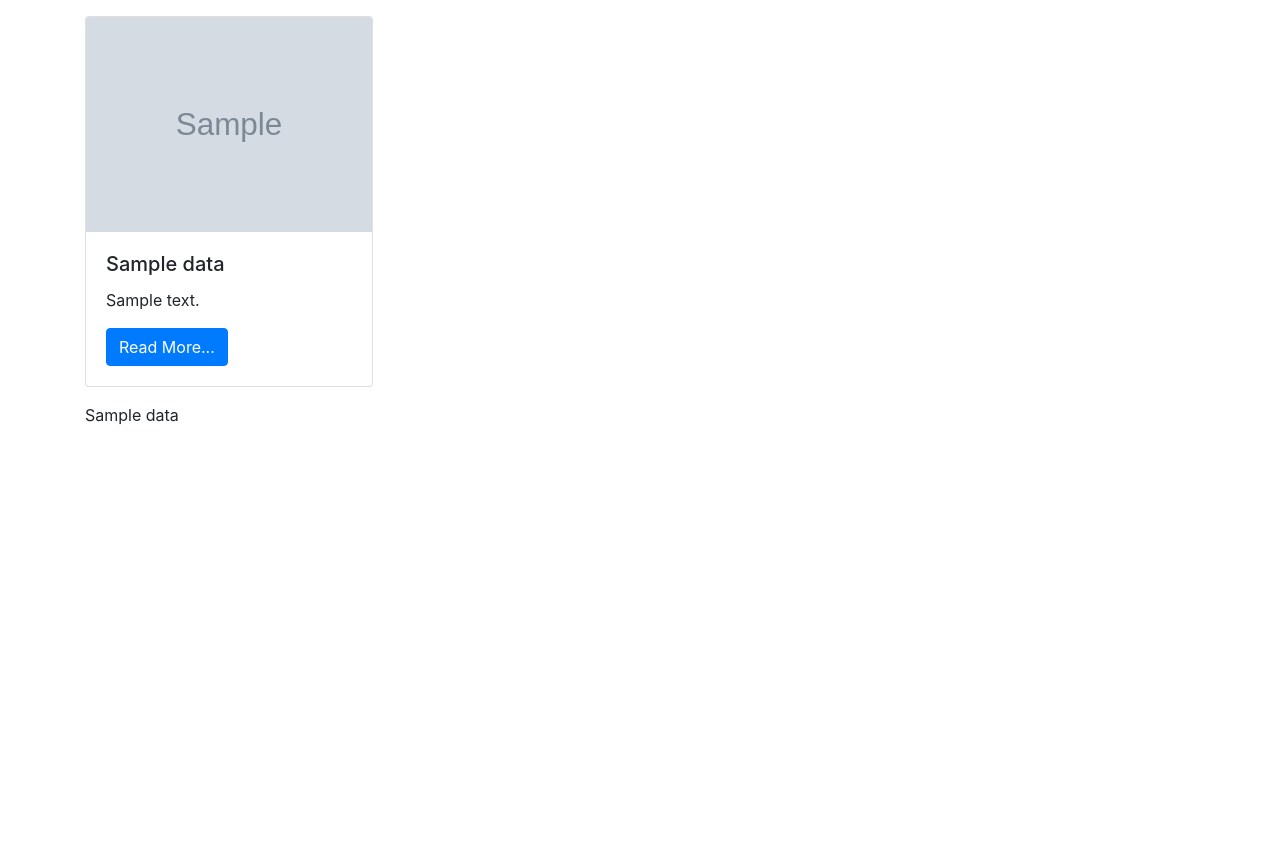
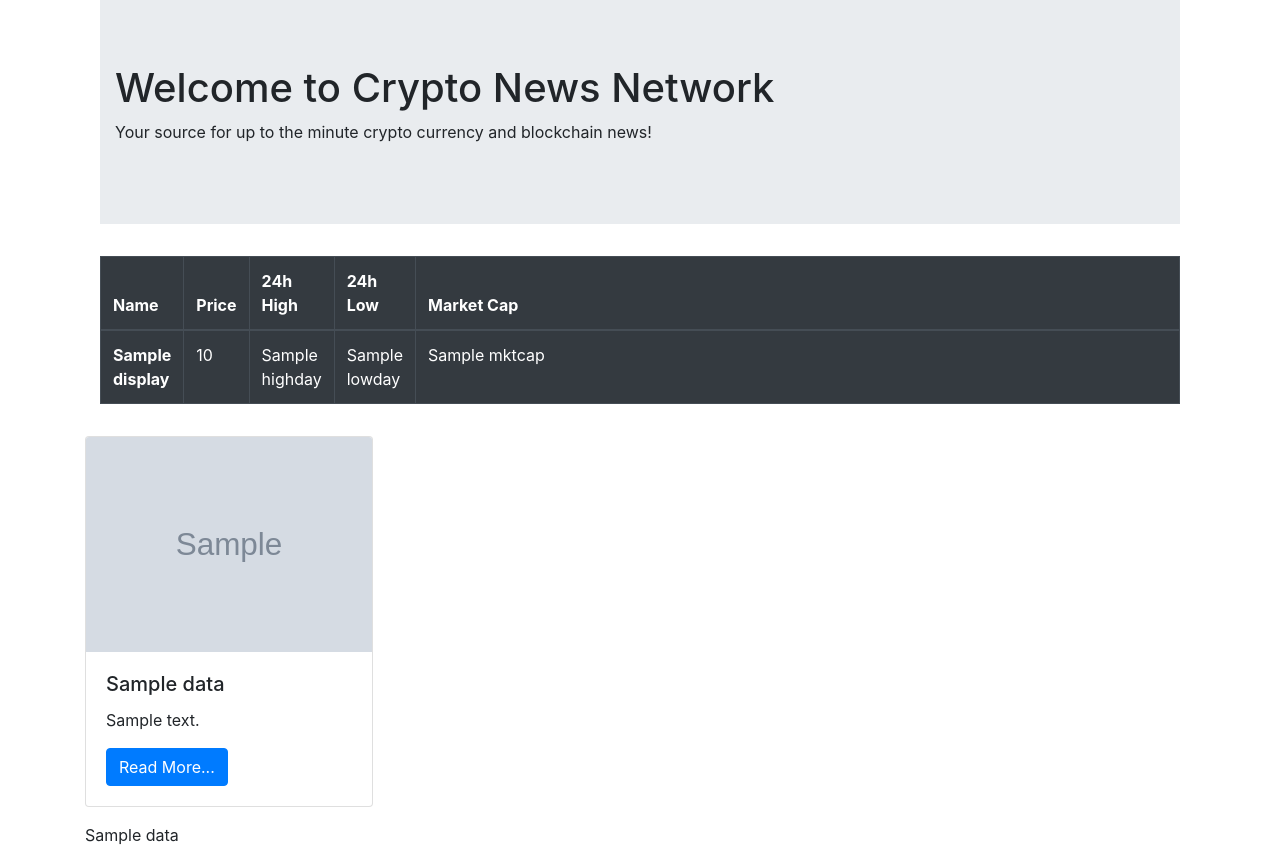
Before and after one commit to Mwangik/Cryptonews, a Django app: template app/crypto/templates/index.html in a window 1280 px wide. Shown: the part 56-903 px from the top of the page. Before the commit the page ends 481 px from the top, so only its background shows below. Run offline with Django 3.2, Linux system fonts and the light colour scheme; the template is opened without the code that fills it: most values are stand-ins (such as "Sample title", 1, 10 or a date in 2020); grey boxes marked "Sample" are stand-in pictures; parts of the project's set-up code (start-up, migrations or seed data) failed here and were passed over; some libraries are stand-ins or nearby versions.

Commit message:
added price table and jumbotron

```diff
--- a/app/crypto/templates/index.html
+++ b/app/crypto/templates/index.html
@@ -1,8 +1,48 @@
 {% extends 'base.html' %}
 
 {% block content%}
+    <div class="container">
+        <div class="row">
+            <div class="col-sm-12 ">
+     <div class="jumbotron jumbotron-fluid ">
+        <div class="container jumbo ">
+          <h1 class="display-5 text-align-center">Welcome to Crypto News Network</h1>
+          <p>Your source for up to the minute crypto currency and blockchain news!</p>
+        </div>
+      </div>
+
+      <div class="table-responsive">
+
+      <table class="table table-dark table-bordered">
+            <thead>
+              <tr>
+                <th scope="col">Name</th>
+                <th scope="col">Price</th>
+                <th scope="col">24h High</th>
+                <th scope="col">24h Low</th>
+                <th class="col">Market Cap</th>
+              </tr>
+            </thead>
+            <tbody>
+            {% for k,v in price.DISPLAY.items %}
+              <tr>
+                <th scope="row"> {{ k }} </th>
+                <td>{{ v.USD.PRICE }}</td>
+                <td>{{ v.USD.HIGHDAY }}</td>
+                <td> {{ v.USD.LOWDAY }}</td>
+                <td>{{ v.USD.MKTCAP }}</td>
+              </tr>
+            {% endfor %}
+        </tbody>
+          </table>
+        </div>
+    </div>
+    </div>
+</div>
+
 
  <div class="row">
+
         {% for data in api.Data %}
         <div class="col-sm py-3">
          <div class="card" style="width: 18rem;">
```
Also changed, not shown: app/crypto/views.py (+8 -1 lines).
